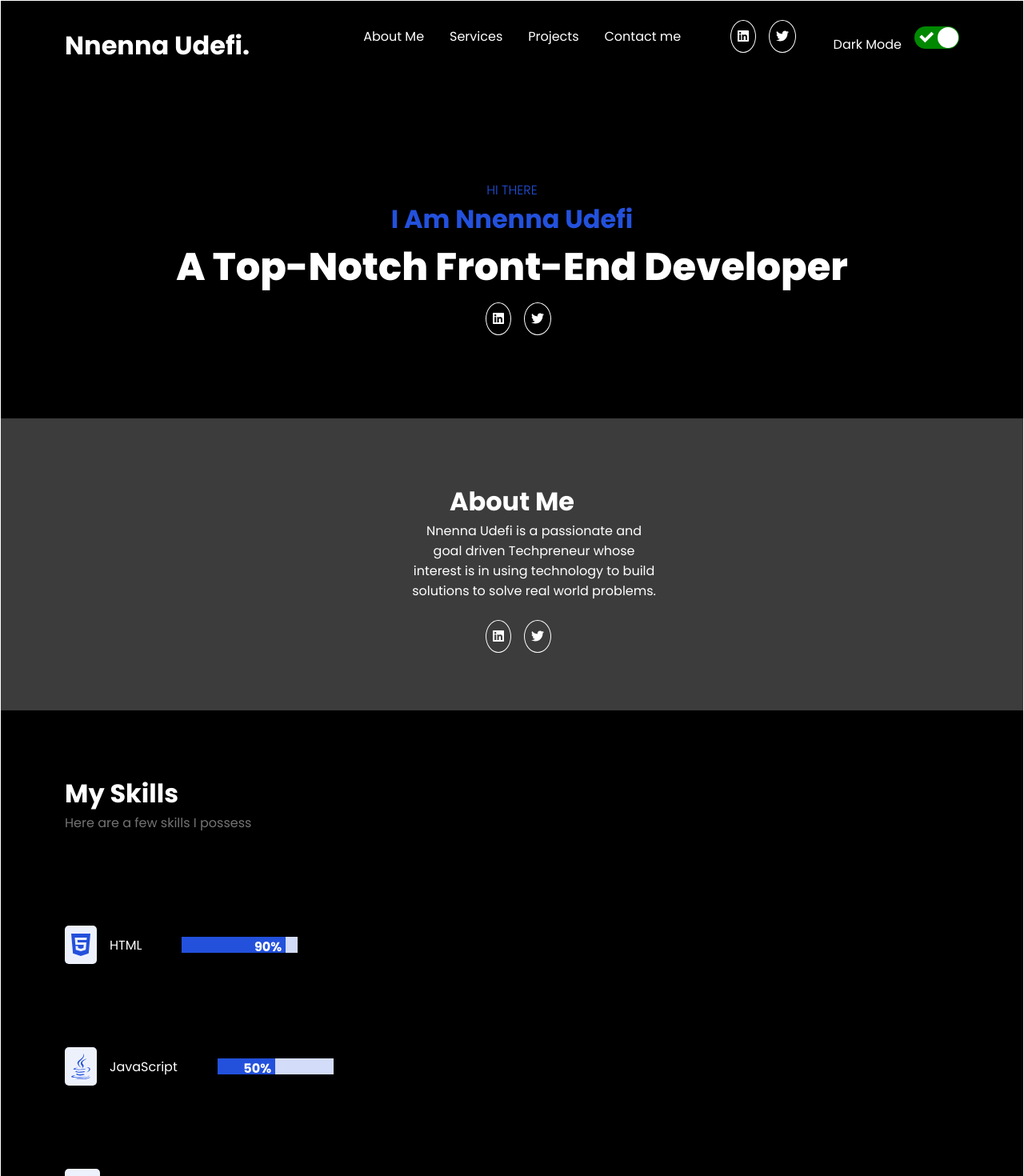
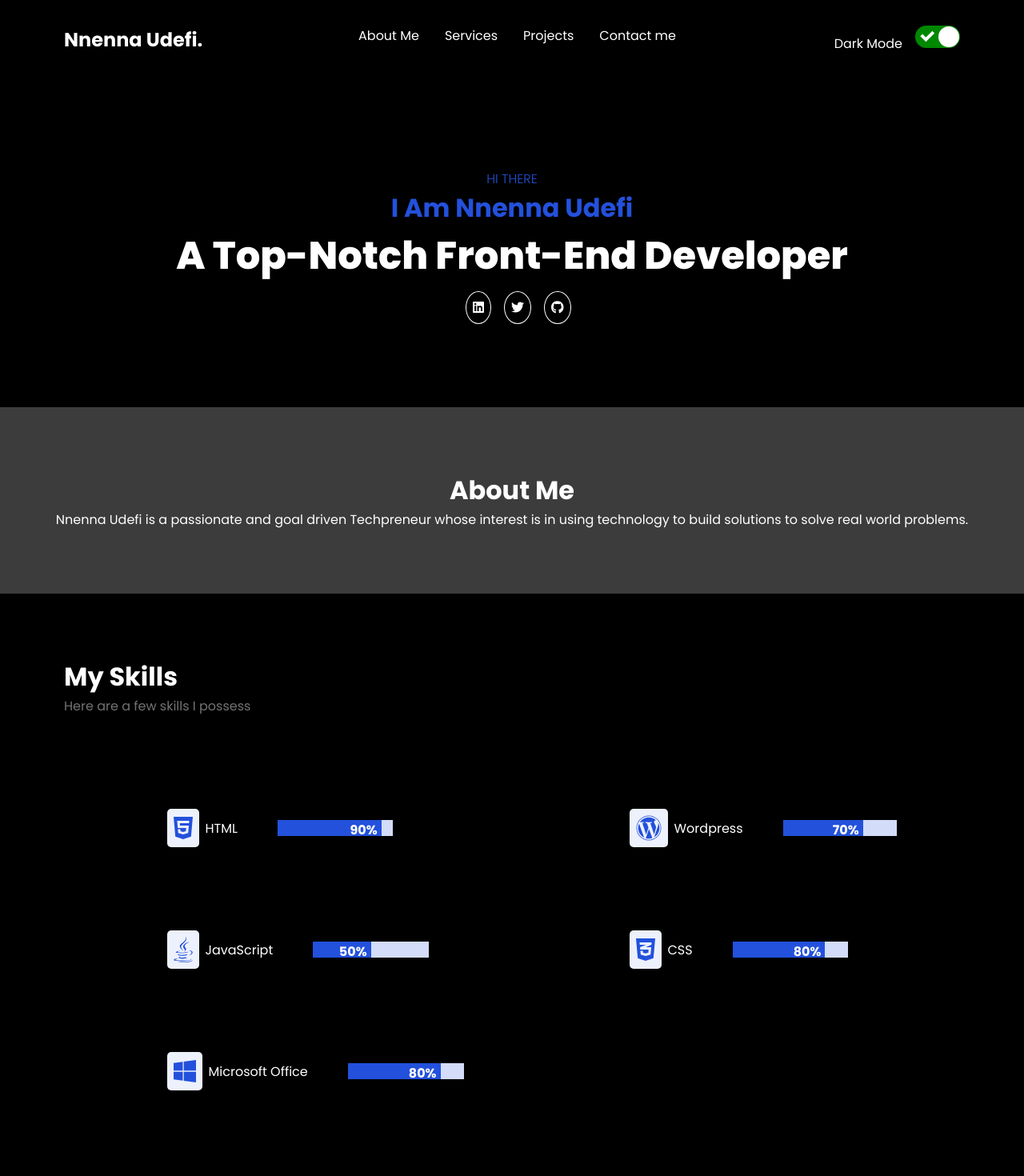
Before and after one commit to Nnenna-udefi/portfolio, a React (Create React App) app: page / in a window 1280 px wide. Shown: the top 1470 px of the page at 80% size. Built offline with nearby package versions, Linux system fonts and the light colour scheme.

Commit message:
responsiveness

```diff
--- a/src/App.css
+++ b/src/App.css
@@ -6,7 +6,6 @@
 }
 
 .App {
-  /* padding: 2rem 5rem; */
   font-family: 'Poppins', sans-serif;
 }
 #light{
@@ -17,6 +16,8 @@
 }
 #dark .Navbar {
   color: #fff;
+  margin-top: 0;
+  padding-top: 2rem;
 }
 #dark .nav-link{
   color: #fff;
@@ -24,15 +25,18 @@
 label{
   margin-right: 1rem;
 }
+.logo{
+  font-size: 1.5rem
+}
 .Navbar{
   display: flex;
   justify-content: space-between;
   align-content: center;
   text-align: center;
-  margin: 2rem 5rem;
+  margin: 2rem 1.5rem;
 }
 .nav-list{
-  display: flex;
+  display: none;
   margin-left: 4rem;
 }
 .nav-link{
@@ -43,6 +47,7 @@ label{
   text-decoration: none;
   color: #000;
 }
+
 
 footer{
   background-color:
@@ -62,17 +67,18 @@ background-color: rgb(61, 60, 60);
   margin-bottom: 1rem ;
 }
 
-.linkedin-social, .twitter-social{
+.social{
   border: 1px solid #2351DC;
   border-radius:  50%;
   padding: .5rem;
   color: #2351DC;
   margin-left: 1rem;
 }
-#dark, .linkedin-social, .twitter-social{
+#dark .social{
   border: 1px solid #fff;
   color: #fff;
 }
+
 .footer-icon{
   border-radius:  50%;
   padding: .5rem;
@@ -132,10 +138,7 @@ textarea{
 .envelope, .phone{
   margin: .5rem .5rem 0 0;
 }
-.recommendation{
-  display: flex;
 
-}
 .recommendation-block img{
   width: 20%;
 border-radius: 50%;
@@ -143,11 +146,12 @@ border-radius: 50%;
 }
 .recommendation-block{
 align-content: center;
+align-items: center;
 margin: 2rem;
 }
 .recommendation-block p{
   font-size: 14px;
-  width: 50%;
+
 }
 .testimonies-title{
   text-align: center;
@@ -163,20 +167,20 @@ margin: 2rem;
   font-size: 2rem;
 }
 .title{
-  font-size: 3rem;
+  font-size: 2rem;
   font-weight: 800;
   line-height: 72px;
   padding-bottom: 1rem;
-  /* width: 70%;
-  width: 100 */
 }
+#dark .title, .about-intro, .skills, .project, .rec, .contact, .services{
+  color: #fff;
+}
+
 .intro{
   width: 100%;
   padding: 2rem 5rem;
 }
 .intro-flex{
-  /* display: flex;
-   */
    text-align: center;
    padding: 5rem 0;
 }
@@ -214,10 +218,10 @@ margin: 2rem;
 
 .skill-list li{
   list-style-type: none;
-  margin-left: 1rem;
+  margin-left: .5rem;
 }
 .skills{
-  padding: 2rem;
+  padding: 1.5rem;
 }
 .skills p{
   padding-bottom: 3rem;
@@ -252,10 +256,13 @@ color: #4D4D4D;
   font-weight: 700;
   font-size: 3rem;
   align-items: center;
+  text-align: center;
   display: none;
   position: absolute;
-  top: 100px;
-  left: 100px;
+  /* top: 100px;
+  left: 100px; */
+  bottom: 1px;
+  font-style: italic;
 
 
 }
@@ -267,24 +274,34 @@ color: #4D4D4D;
 }
 .img-project:hover{
   transition: opacity 1s ease-in-out;
-  opacity: 0.8;
+  opacity: 0.7;
   background-color: #fff;
   animation-play-state: paused;
-  cursor: pointer;
   border: 4px solid black;
 
 }
+
 @keyframes wave {
   0% { transform: rotate(10deg); }
   100% { transform: rotate(-10deg); }
 }
+.project-img img{
+  width: 100%;
+  margin: 2rem 0 0 0;
+}
 
-@media screen and (min-width: 600px) {
+@media screen and (min-width: 800px) {
   .contact{
     display: flex;
   }
   .contact-get{
     padding: 5rem;
+  }
+  .Navbar{
+    margin: 2rem 5rem;
+  }
+  .nav-list{
+    display: flex;
   }
   .contact-p{
     width: 70%;
@@ -315,10 +332,19 @@ color: #4D4D4D;
   .recommendation-block{
     text-align: center;
   }
+  .recommendation-block p{
+    /* width: 50%; */
+  }
+  .recommendation{
+    display: flex;
+  }
   .about-intro p{
-    width: 65%;
+    /* width: 65%;
     padding-left: 30rem;
-    padding-bottom: 2rem;
+    padding-bottom: 2rem; */
+  }
+  .title{
+    font-size: 3rem;
   }
   .skills{
     padding: 5rem;
@@ -339,7 +365,6 @@ color: #4D4D4D;
   }
   .project-img{
     display: flex;
-    /* flex-wrap: wrap; */
   }
   .project-img img{
     width: 600px;
@@ -347,6 +372,10 @@ object-fit: cover;
     margin: 2rem;
 
   }
+  .skill-list{
+    display: flex;
+    justify-content: space-around;
+  }
 
 
 }
--- a/src/components/SocialFollow.js
+++ b/src/components/SocialFollow.js
@@ -1,16 +1,20 @@
 import React from "react";
 import { FontAwesomeIcon } from "@fortawesome/react-fontawesome";
-import {faTwitter, faLinkedin } from "@fortawesome/free-brands-svg-icons";
+import {faTwitter, faLinkedin, faGithub } from "@fortawesome/free-brands-svg-icons";
 
 export default function SocialFollow() {
   return (
     <div class="social-container">
-      <a href="https://www.linkedin.com/in/nnenna-udefi-237029222/" className="linkedin-social">
+      <a href="https://www.linkedin.com/in/nnenna-udefi-237029222/" className="social">
           <FontAwesomeIcon icon={faLinkedin} size="1x" />
       </a>
-      <a href="https://twitter.com/nnennaudefi" className="twitter-social">
+      <a href="https://twitter.com/nnennaudefi" className="social">
           <FontAwesomeIcon icon={faTwitter} size="1x" />
       </a>
+      <a href="https://github.com/Nnennaudefi" className="social">
+          <FontAwesomeIcon icon={faGithub} size="1x" />
+      </a>
+
 
     </div>
   );
--- a/src/components/about.js
+++ b/src/components/about.js
@@ -1,5 +1,5 @@
 import React from 'react';
-import SocialFollow from './SocialFollow';
+// import SocialFollow from './SocialFollow';
 import { FontAwesomeIcon } from "@fortawesome/react-fontawesome";
 import { faCss3Alt, faHtml5, faJava, faWindows, faWordpress } from '@fortawesome/free-brands-svg-icons';
 import ProgressBar from './ProgressBar';
@@ -17,7 +17,7 @@ function about() {
       <div className='about-intro'>
       <h1> About Me</h1>
       <p> Nnenna Udefi is a passionate and goal driven Techpreneur whose interest is in using technology to build solutions to solve real world problems.</p>
-      <SocialFollow />
+      {/* <SocialFollow /> */}
       </div>
 
 
@@ -26,6 +26,7 @@ function about() {
         <h1>My Skills</h1>
         <p>Here are a few skills I possess</p>
         <ul className='skill-list'>
+          <div>
           <div className='skill-logo'>
             <FontAwesomeIcon icon = {faHtml5} size='2x' className='html-icon'/>
             <li>HTML</li>
@@ -55,7 +56,10 @@ function about() {
             </div>
 
           </div>
+          </div>
 
+
+      <div>
           <div className='skill-logo'>
             <FontAwesomeIcon icon = {faWordpress} size='2x' className='html-icon'/>
             <li>Wordpress</li>
@@ -75,7 +79,7 @@ function about() {
             </div>
 
           </div>
-
+          </div>
         </ul>
       </div>
     </div>
--- a/src/components/home.js
+++ b/src/components/home.js
@@ -6,9 +6,8 @@ import Services from './services';
 import Contact from './contact';
 import SocialFollow from './SocialFollow';
 import Amy from '../images/Amy.jpg';
-// import Profile from '../images/profile.JPG';
 import { FontAwesomeIcon } from "@fortawesome/react-fontawesome";
-import { faLinkedin, faTwitter } from '@fortawesome/free-brands-svg-icons';
+import { faLinkedin, faTwitter, faGithub } from '@fortawesome/free-brands-svg-icons';
 import ReactSwitch from "react-switch";
 import { useState } from 'react';
 import { createContext } from 'react';
@@ -27,7 +26,7 @@ function Home() {
     <div id = {theme}>
         <div className='Navbar'>
             <div>
-                <h1>Nnenna Udefi.</h1>
+                <h1 className='logo'>Nnenna Udefi.</h1>
             </div>
             <ul className='nav-list'>
                 <Link to = '#about' smooth className='link-nav'>
@@ -44,7 +43,7 @@ function Home() {
             </ul>
 
             <div>
-            <SocialFollow />
+            {/* <SocialFollow /> */}
             </div>
             <div className='switch'>
                 <label>{ theme === "light" ? "Light Mode" : "Dark Mode" }</label>
@@ -57,11 +56,12 @@ function Home() {
                 <p className='hi'>Hi There</p>
                 <p className='introduction'>I Am Nnenna Udefi</p>
                 <p className='title'> A Top-Notch Front-End Developer</p>
+                <div>
                 <SocialFollow />
+                </div>
+
             </div>
-            <div>
-            {/* <img src={Profile} alt='' /> */}
-            </div>
+
 
         </div>
         <About />
@@ -78,24 +78,24 @@ function Home() {
                 <div className='recommendation-block'>
                     <img src={Amy} alt='' />
                     <h3>Osuamkpe Amy</h3>
-                    <p>Seyi gets things done. He’s very passionate about what he does and he’s always fun to be with.</p>
+                    <p>Nnenna gets things done. She is very passionate about what he does and she's always fun to be with.</p>
                 </div>
                 <div className='recommendation-block'>
                     <img src={Amy} alt='' />
                     <h3>Osuamkpe Amy</h3>
-                    <p>Seyi gets things done. He’s very passionate about what he does and he’s always fun to be with.</p>
+                    <p>Nnenna gets things done. She is very passionate about what he does and she's always fun to be with.</p>
                 </div>
             </div>
             <div className='recommendation'>
                 <div className='recommendation-block'>
                     <img src={Amy} alt='' />
                     <h3>Osuamkpe Amy</h3>
-                    <p>Seyi gets things done. He’s very passionate about what he does and he’s always fun to be with.</p>
+                    <p>Nnenna gets things done. She is very passionate about what he does and she's always fun to be with.</p>
                 </div>
                 <div className='recommendation-block'>
                     <img src={Amy} alt='' />
                     <h3>Osuamkpe Amy</h3>
-                    <p>Seyi gets things done. He’s very passionate about what he does and he’s always fun to be with.</p>
+                    <p>Nnenna gets things done. She is very passionate about what he does and She's always fun to be with.</p>
                 </div>
             </div>
             </div>
@@ -111,6 +111,9 @@ function Home() {
             <a href="https://twitter.com/nnennaudefi" >
                 <FontAwesomeIcon icon = {faTwitter} size='1.5x' className='footer-icon'/>
             </a>
+            <a href="https://github.com/Nnennaudefi" >
+          <FontAwesomeIcon icon={faGithub} size="1.5x" className="footer-icon"/>
+      </a>
             <p> CopyRight @ 2022 | All rights reserved</p>
         </footer>
 
```
